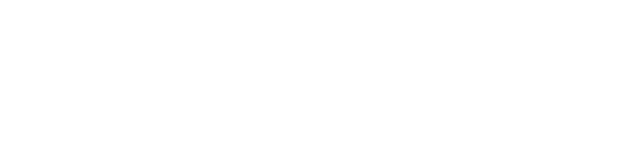
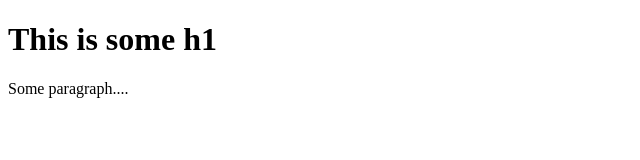
Before and after one commit to le-steve/testproj, a plain HTML site: page index.html in a window 1280 px wide. Shown: the whole page, without its empty margins (0-640 px from the left). Drawn offline with Linux system fonts and the light colour scheme.

Commit message:
added h1 + p tag

```diff
--- a/index.html
+++ b/index.html
@@ -7,6 +7,14 @@
 
 
 
+<h1>This is some h1 </h1>
+
+<p>Some paragraph....</p>
+
+
+
+
+
 
 
 </body>
```
